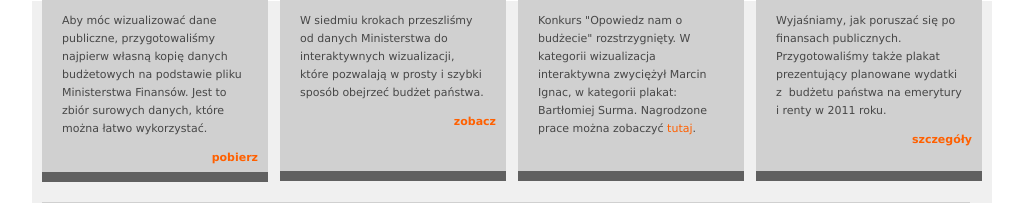
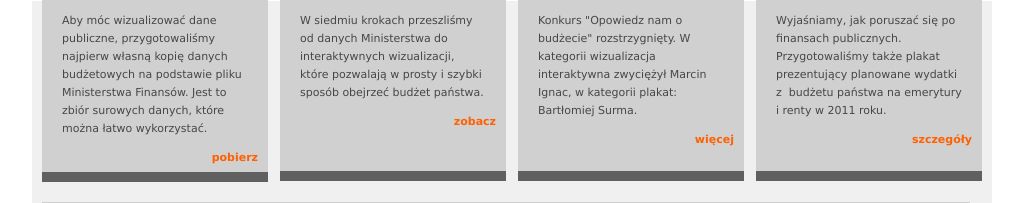
Before and after one commit to CCLab/open-budget, a Django app: page / in a window 1280 px wide. Shown: the part 160-363 px from the top of the page, without its empty margins (128-1151 px from the left). Run offline with Django 3.2, Linux system fonts and the light colour scheme; parts of the project's set-up code (start-up, migrations or seed data) failed here and were passed over; some libraries are stand-ins or nearby versions; some web fonts are replaced.

Commit message:
little change in main page

```diff
--- a/openbudget/budget_site/templates/main.html
+++ b/openbudget/budget_site/templates/main.html
@@ -6,43 +6,49 @@
 
           <!-- OTWARTE DANE -->
           <li class="mm-description" >
+            <div class="mm-content" >
               <p>
                 Aby móc wizualizować dane publiczne, przygotowaliśmy najpierw
                 własną kopię danych budżetowych na podstawie pliku  Ministerstwa Finansów.
                 Jest to zbiór surowych danych, które można łatwo wykorzystać.
               </p>
               <a href="/otwarte-dane-budzetowe/" class="right bottom">pobierz</a>
+            </div>
           </li>
 
           <!-- NASZE WIZUALIZACJE -->
           <li  class="mm-description" >
+            <div class="mm-content" >
               <p>
                 W siedmiu krokach przeszliśmy od danych Ministerstwa do interaktywnych wizualizacji,
                 które pozwalają w prosty i szybki sposób obejrzeć budżet państwa.
               </p>
               <a href="/wizualizacje/" class="right bottom">zobacz</a>
+            </div>
           </li>
 
           <!-- KONKURS -->
           <li  class="mm-description" >
+            <div class="mm-content" >
               <p>
                 Konkurs "Opowiedz nam o budżecie" rozstrzygnięty.
                 W kategorii wizualizacja interaktywna zwyciężył Marcin Ignac,
-             w kategorii plakat: Bartłomiej Surma. Nagrodzone prace można zobaczyć
-            <a href="/konkurs/">tutaj</a>.
-
+                w kategorii plakat: Bartłomiej Surma.
               </p>
-
+              <a href="/konkurs/" class="right bottom">więcej</a>
+            </div>
           </li>
 
           <!-- EDUKACJA -->
           <li  class="mm-description last" >
+            <div class="mm-content" >
               <p>
                 Wyjaśniamy, jak poruszać się po finansach publicznych.
                 Przygotowaliśmy także plakat prezentujący planowane wydatki z
                 budżetu państwa na emerytury i renty w 2011 roku.
               </p>
               <a href="/edukacja/" class="right bottom">szczegóły</a>
+            </div>
           </li>
 
           </ul>
--- a/openbudget/mymedia/css/style.css
+++ b/openbudget/mymedia/css/style.css
@@ -113,6 +113,10 @@ nav.main-menu {
     background-color: #d0d0d0;
     min-height: 165px;
     border-bottom: 10px #606060 solid;
+}
+
+.mm-content {
+    position: relative;
 }
 
 #main-content > nav > ul {
```
Lines whose indentation alone changed are shown as unchanged.
